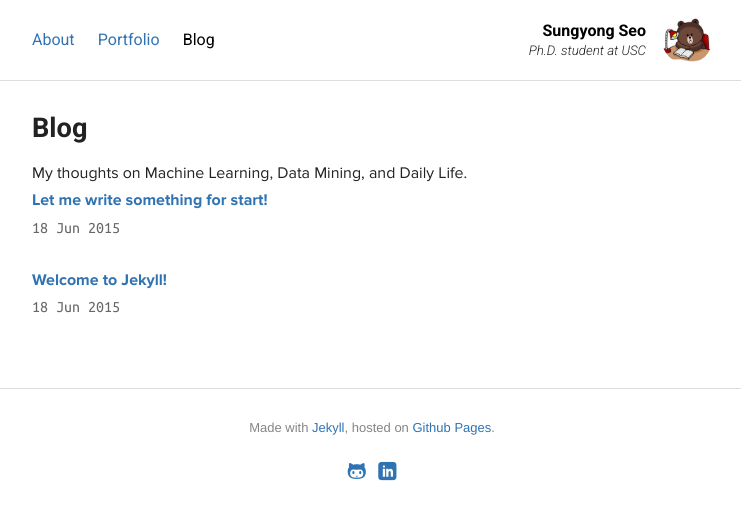
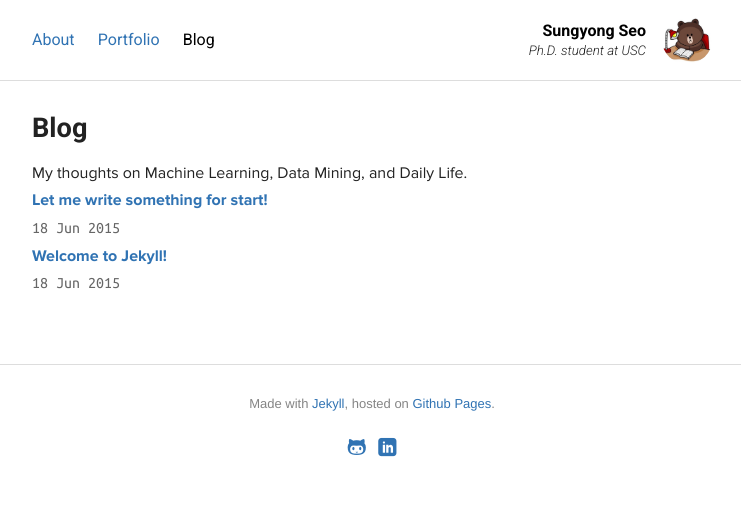
Before and after one commit to sungyongs/sungyongs.github.com, a Jekyll site: the page built from blog/index.html, in a window 1280 px wide. Shown: the top 520 px of the page, without its empty margins (268-1009 px from the left). Built offline with Jekyll 4.4.1, drawn with Linux system fonts in a browser that asks for light colours; Markdown is read by kramdown in place of the engine named in the settings.

Commit message:
adjusting ul.li margin

```diff
--- a/css/site.css
+++ b/css/site.css
@@ -345,7 +345,7 @@ ul.posts {
 }
 
 ul.posts li {
-  margin-bottom: 1.5em;
+  margin-bottom: 0;
 }
 
 ul.posts .date {
```
